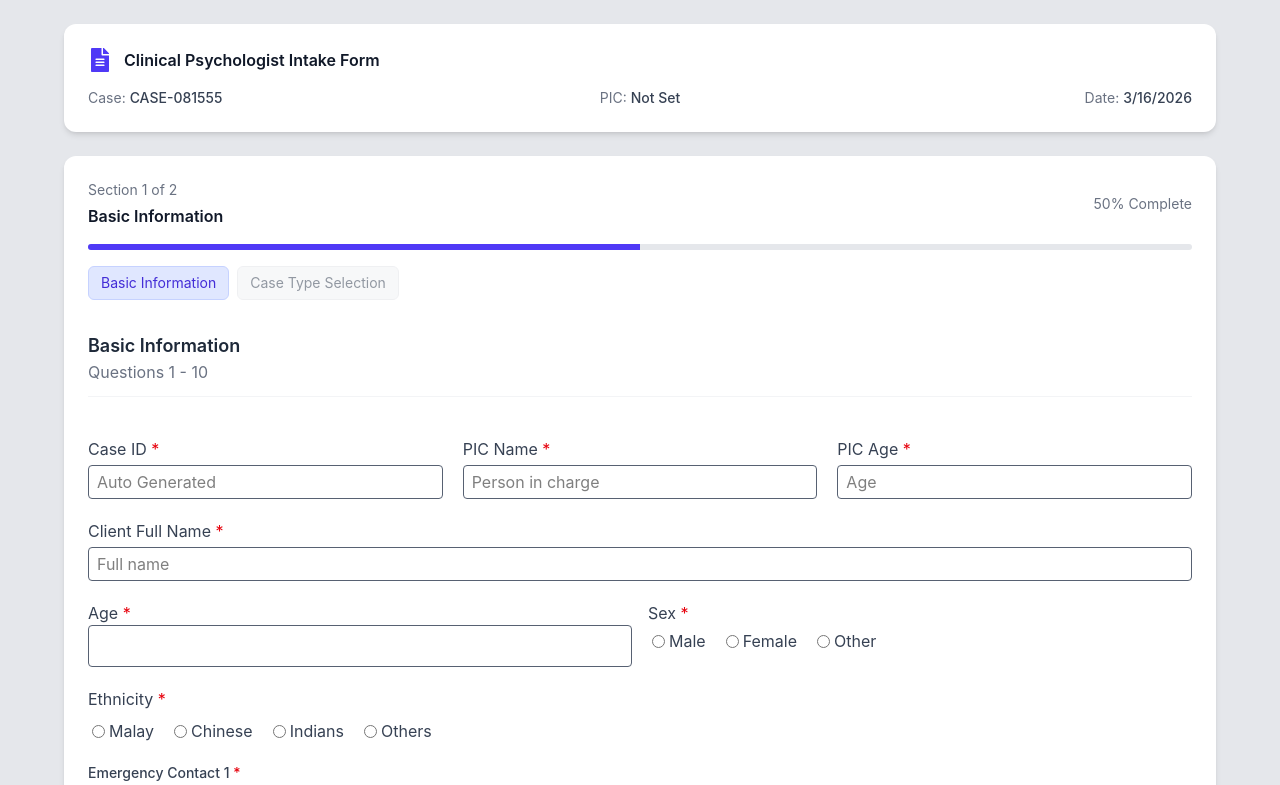
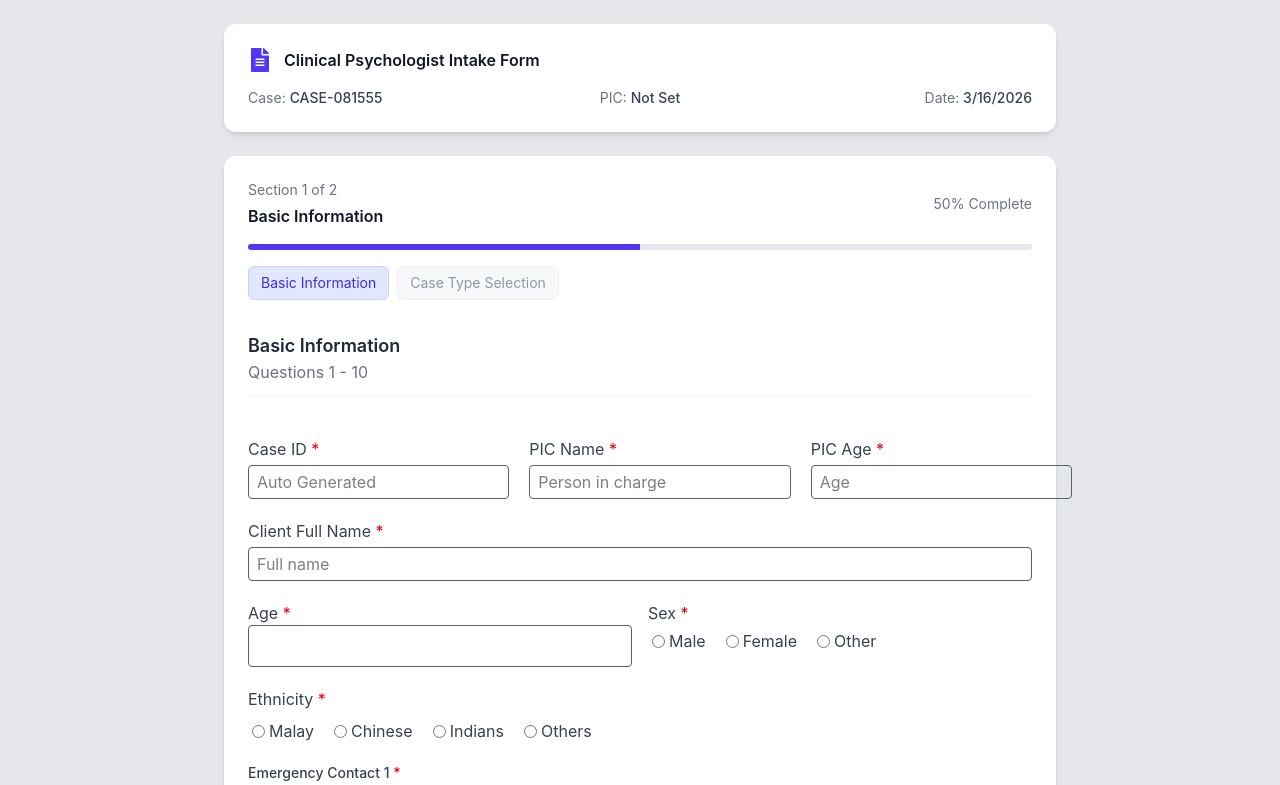
Before and after one commit to smileywrld/react-form, a React (Vite) app: page / in a window 1280 px wide. Shown: the top 785 px of the page. Built offline with nearby package versions, Linux system fonts and the light colour scheme.

Commit message:
update App.jsx and Overview.jsx

```diff
--- a/src/App.jsx
+++ b/src/App.jsx
@@ -187,7 +187,7 @@ function App() {
 	}, [currentStepId, formData, handleFormDataChange]);
 
 	return (
-		<div className="min-h-screen bg-gray-200 p-6">
+		<div className="min-h-screen bg-gray-200 px-56 py-6">
 			<div className="max-w-6xl mx-auto space-y-6">
 				<Overview formData={formData} />
 
```
